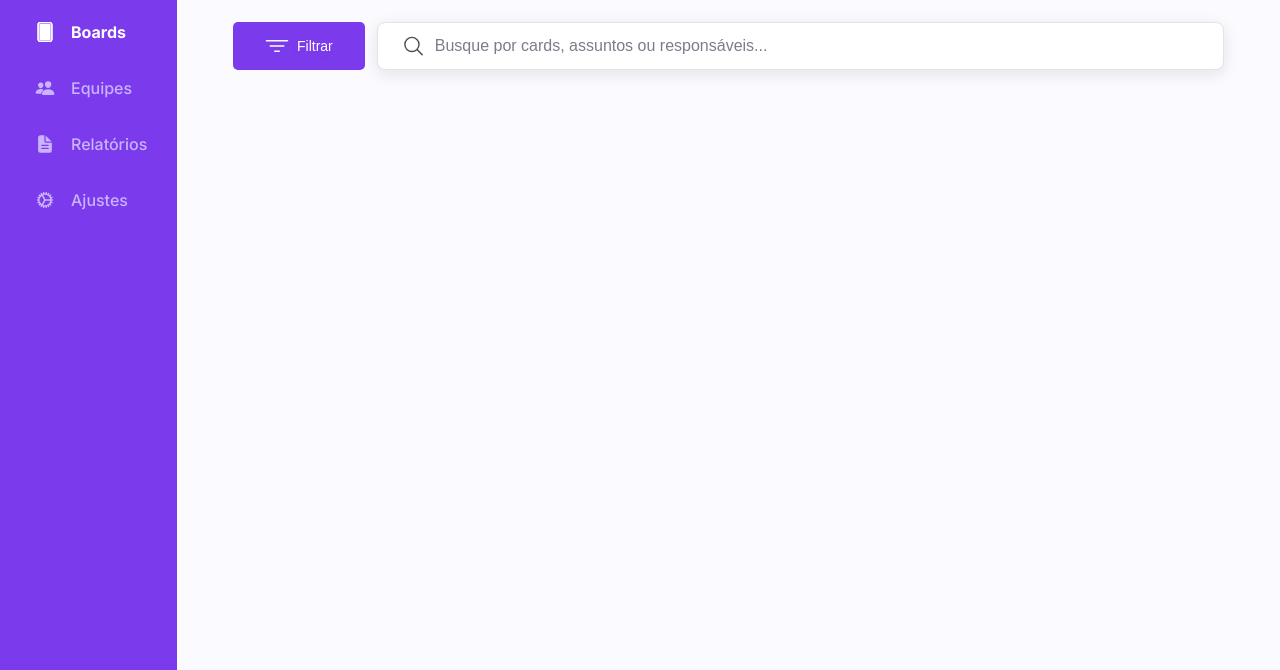
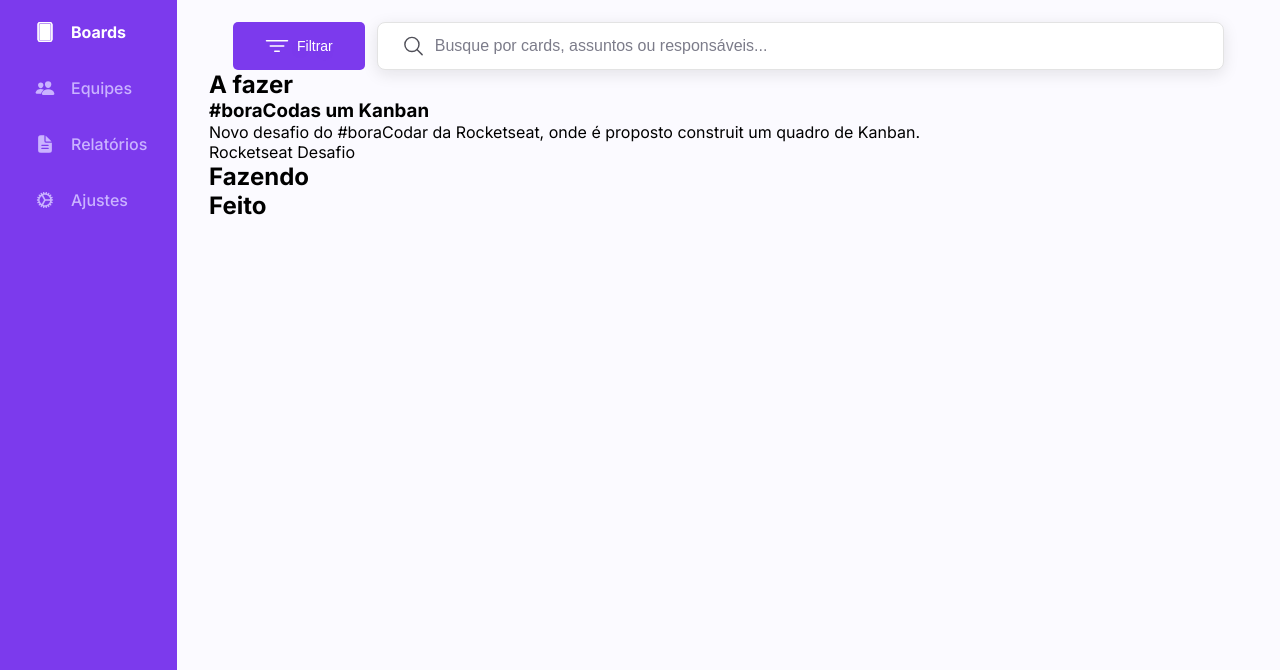
Before and after one commit to pefecomemo/kanban, a plain HTML site: page index.html in a window 1280 px wide. Shown: the part 130-800 px from the top of the page. Drawn offline with nearby package versions, Linux system fonts and the light colour scheme.

Commit message:
html do card

```diff
--- a/index.html
+++ b/index.html
@@ -59,6 +59,36 @@
                         <input type="text" placeholder="Busque por cards, assuntos ou responsáveis..." />
                     </div>
                 </section>
+                <section class="kanban">
+                    <div class="todo">
+                        <h2>A fazer</h2>
+                    </div>
+                    <div class="cards">
+                        <div class="card">
+                            <h3>#boraCodas um Kanban </h3>
+                            <p>
+                                Novo desafio do #boraCodar da Rocketseat, onde é proposto construit um quadro de Kanban.
+                            </p>
+                            <div class="tags">
+                                <span>
+                                    Rocketseat
+                                </span>
+                                <span>
+                                    Desafio
+                                </span>
+                            </div>
+                        </div>
+                    </div>
+
+
+
+                    <div class="doing">
+                        <h2>Fazendo</h2>
+                    </div>
+                    <div class="done">
+                        <h2>Feito</h2>
+                    </div>
+                </section>
 
             </div>
         </main>
```
